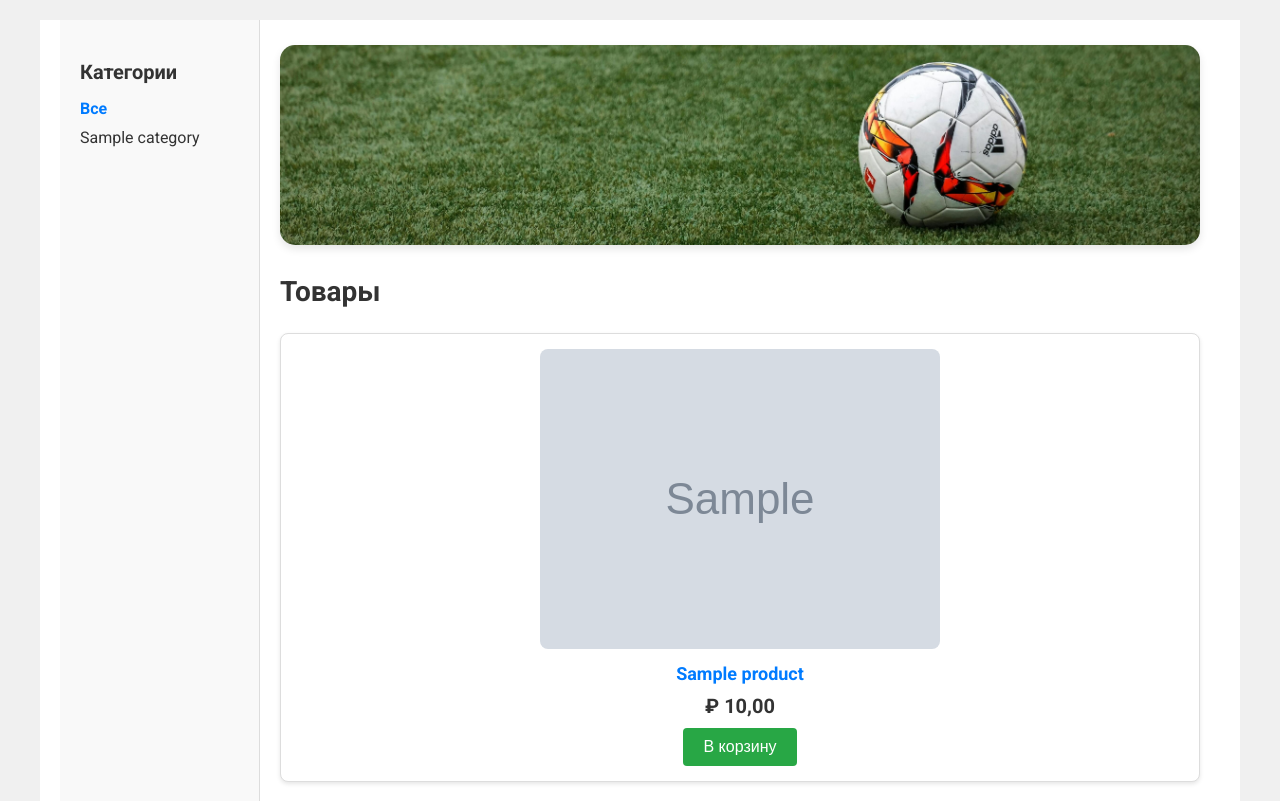
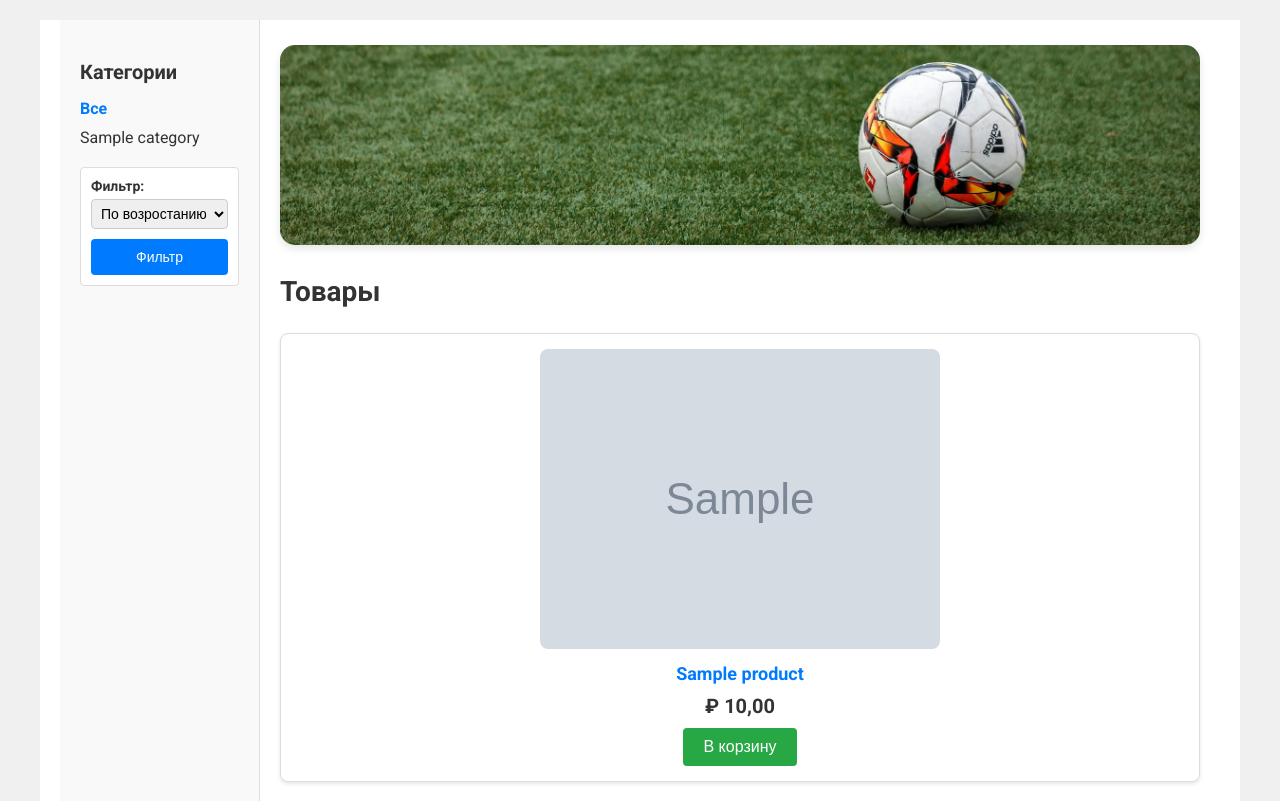
Before and after one commit to MrYuriiKravchenko/MyProject, a Django app: page / in a window 1280 px wide. Shown: the part 60-861 px from the top of the page. Run offline with Django 4.2, Linux system fonts and the light colour scheme; tables that the repository leaves empty hold one stand-in row (values such as "Sample post"); grey boxes marked "Sample" are stand-in pictures.

Commit message:
filter, pagination

```diff
--- /dev/null
+++ b/DjangoProject/SportGoodsStore/shop/forms.py
@@ -0,0 +1,10 @@
+from django import forms
+
+SORT_CHOICES = [
+    ('asc', 'По возростанию цены'),
+    ('desc', 'По убыванию цены'),
+]
+
+
+class ProductFilterForm(forms.Form):
+    sort_by = forms.ChoiceField(choices=SORT_CHOICES, required=False, label='Фильтр')
--- a/DjangoProject/SportGoodsStore/shop/templates/shop/base.html
+++ b/DjangoProject/SportGoodsStore/shop/templates/shop/base.html
@@ -1,10 +1,10 @@
 {% load static %}
 <!DOCTYPE html>
-<html lang="en">
+<html lang="ru">
 <head>
     <meta charset="UTF-8">
     <meta name="viewport" content="width=device-width, initial-scale=1.0">
-    <title>SportGoodsStore</title>
+    <title>{% block title %}SportGoodsStore{% endblock %}</title>
     <link rel="stylesheet" href="{% static 'css/styles.css' %}">
     <link rel="stylesheet" href="https://cdnjs.cloudflare.com/ajax/libs/font-awesome/6.0.0-beta3/css/all.min.css">
     <link href="https://fonts.googleapis.com/css2?family=Roboto:wght@400;500;700&display=swap" rel="stylesheet">
--- a/DjangoProject/SportGoodsStore/shop/templates/shop/product/list.html
+++ b/DjangoProject/SportGoodsStore/shop/templates/shop/product/list.html
@@ -19,10 +19,20 @@
                     </li>
                 {% endfor %}
             </ul>
+
+            <!-- Форма для фильтрации -->
+            <div class="filter-form">
+                <form method="get">
+                    {{ filter_form.sort_by.label_tag }}
+                    {{ filter_form.sort_by }}
+                    <button type="submit">Фильтр</button>
+                </form>
+            </div>
         </div>
         <div id="main" class="product-list">
             <img src="{% static 'img/banner.jpg' %}" alt="Banner" class="banner">
             <h1>{% if category %}{{ category.name }}{% else %}Товары{% endif %}</h1>
+
             {% for product in products %}
                 <div class="item">
                     <a href="{{ product.get_absolute_url }}">
--- a/DjangoProject/SportGoodsStore/shop/views.py
+++ b/DjangoProject/SportGoodsStore/shop/views.py
@@ -3,19 +3,31 @@ from django.shortcuts import get_object_or_404
 from django.views.generic import ListView, DetailView
 from .models import Product, Category
 from cart.forms import CartAddProductForm
+from .forms import ProductFilterForm
+from django.core.paginator import Paginator
 
 
 class ProductListView(ListView):
     model = Product
     template_name = 'shop/product/list.html'
     context_object_name = 'products'
+    paginate_by = 8
 
     def get_queryset(self):
         category_slug = self.kwargs.get('category_slug')
+        sort_by = self.request.GET.get('sort_by')
+        queryset = Product.objects.filter(available=True)
+
         if category_slug:
             category = get_object_or_404(Category, slug=category_slug)
-            return Product.objects.filter(category=category, available=True)
-        return Product.objects.filter(available=True)
+            queryset = queryset.filter(category=category)
+
+        if sort_by == 'asc':
+            queryset = queryset.order_by('price')
+        elif sort_by == 'desc':
+            queryset = queryset.order_by('-price')
+
+        return queryset
 
     def get_context_data(self, **kwargs):
         context = super().get_context_data(**kwargs)
@@ -25,6 +37,9 @@ class ProductListView(ListView):
             context['category'] = get_object_or_404(Category, slug=category_slug)
         else:
             context['category'] = None
+
+        context['filter_form'] = ProductFilterForm(self.request.GET)
+
         return context
 
 
--- a/DjangoProject/SportGoodsStore/static/css/styles.css
+++ b/DjangoProject/SportGoodsStore/static/css/styles.css
@@ -134,6 +134,8 @@ nav {
 
 .content-wrapper {
     display: flex;
+    flex-direction: row;
+    flex: 1;
 }
 
 #sidebar {
@@ -375,3 +421,47 @@ footer {
         margin-bottom: 5px;
     }
 }
+
+/* Стили для формы фильтрации */
+.filter-form {
+    margin-top: 20px;
+    padding: 10px;
+    border: 1px solid #ddd;
+    border-radius: 4px;
+    background-color: #fff;
+}
+
+.filter-form form {
+    display: flex;
+    flex-direction: column;
+}
+
+.filter-form label {
+    font-size: 14px;
+    margin-bottom: 5px;
+    font-weight: bold;
+}
+
+.filter-form select {
+    padding: 5px;
+    font-size: 14px;
+    border: 1px solid #ccc;
+    border-radius: 4px;
+    margin-bottom: 10px;
+}
+
+.filter-form button {
+    padding: 10px 20px;
+    font-size: 14px;
+    background-color: #007bff;
+    color: white;
+    border: none;
+    border-radius: 4px;
+    cursor: pointer;
+    transition: background-color 0.3s ease, transform 0.3s ease;
+}
+
+.filter-form button:hover {
+    background-color: #0056b3;
+    transform: scale(1.05);
+}
```
Also changed, not shown: other parts of DjangoProject/SportGoodsStore/shop/templates/shop/product/list.html (+32 -2 lines), other parts of DjangoProject/SportGoodsStore/static/css/styles.css (+44 -0 lines), DjangoProject/SportGoodsStore/cart/templates/cart/detail.html (+10 -4 lines), DjangoProject/SportGoodsStore/media/products/2024/06/05/ATOM.jpg (added), DjangoProject/SportGoodsStore/media/products/2024/06/05/Nitro.jpg (added), DjangoProject/SportGoodsStore/media/products/2024/06/05/formula.webp (added), DjangoProject/SportGoodsStore/media/products/2024/06/05/велик.jpg (added), DjangoProject/SportGoodsStore/media/products/2024/06/05/велик_2.jpg (added).
